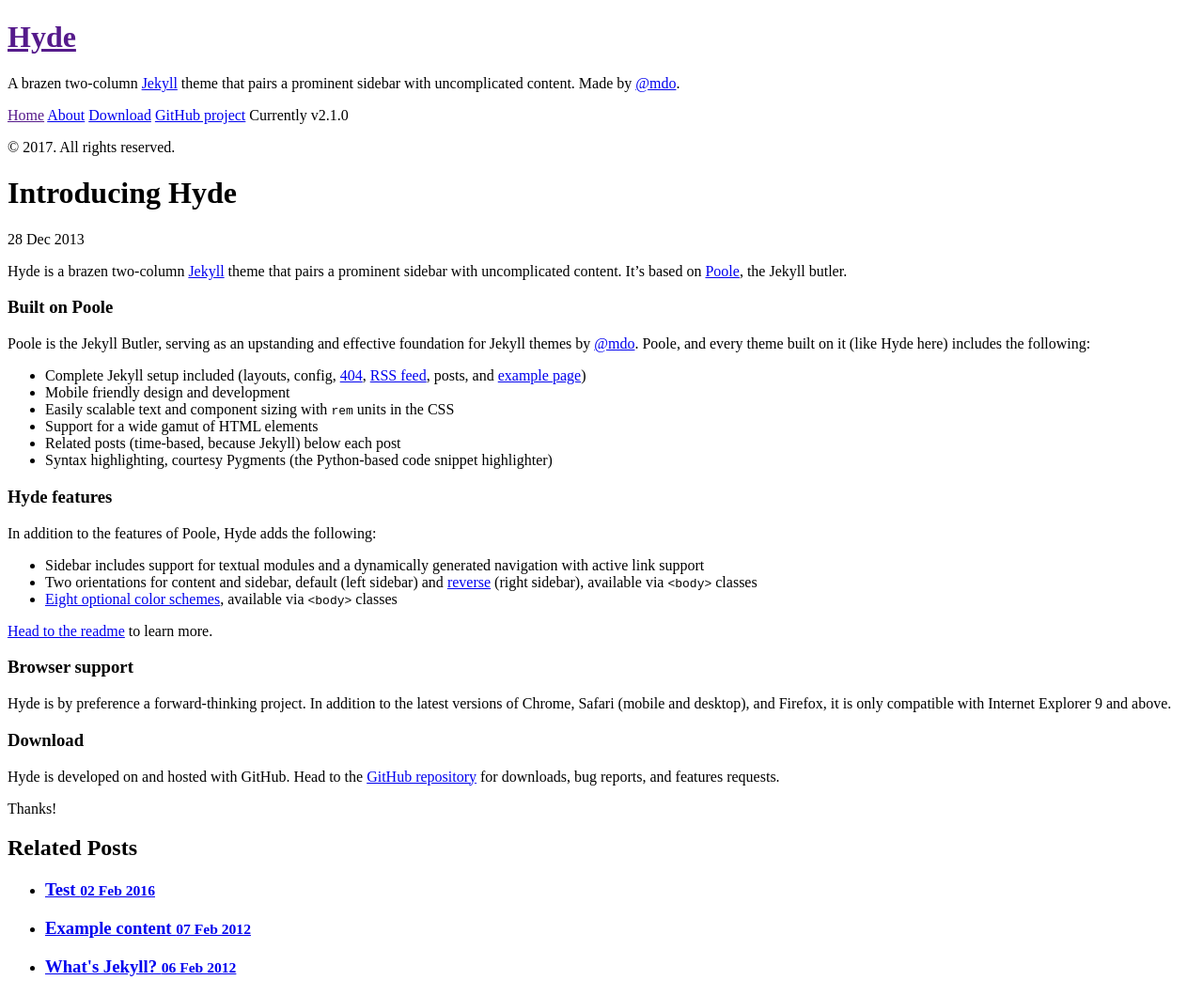
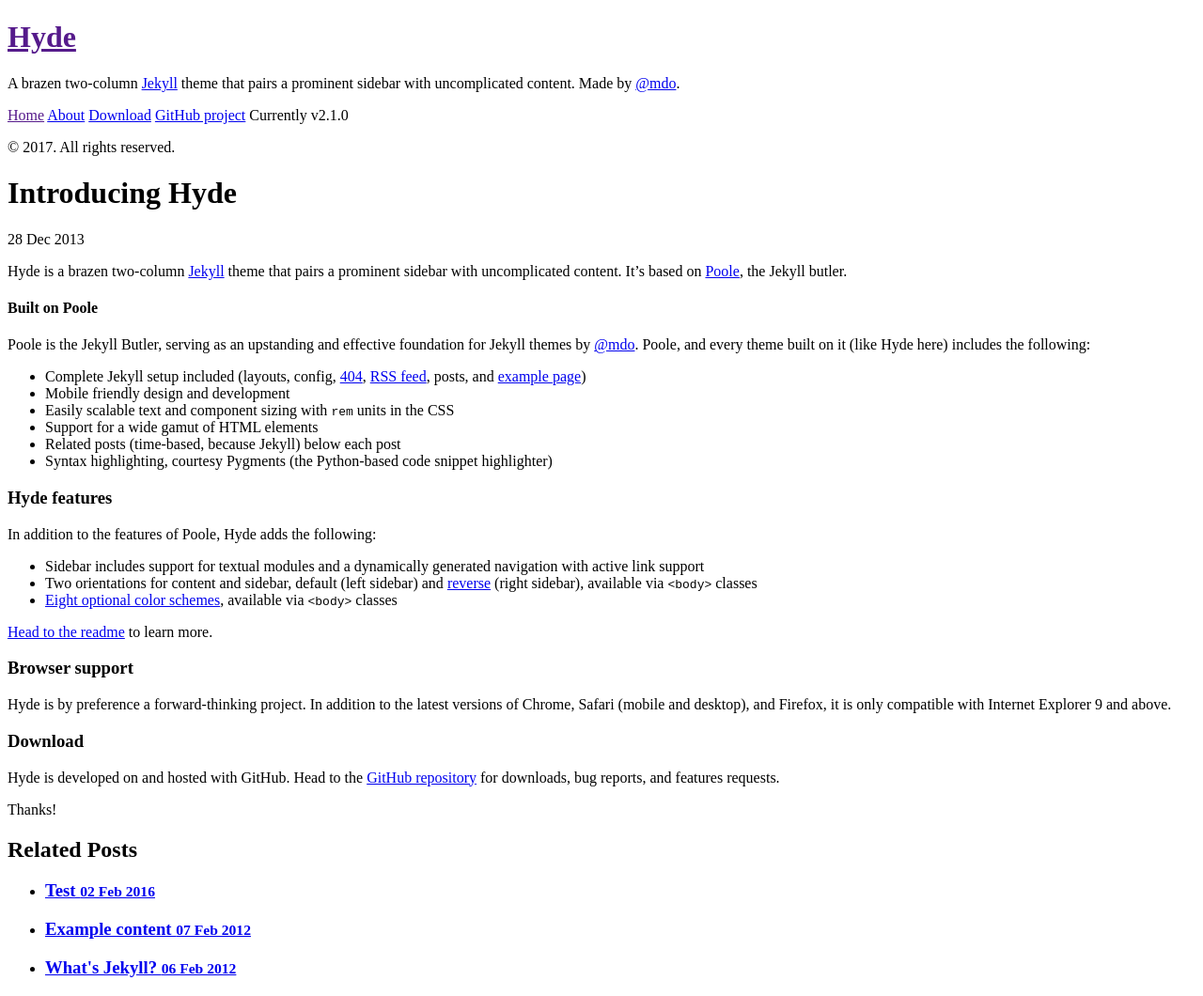
Before and after one commit to sahadnk72/sahadnk72.github.io, a Jekyll site: the page built from _posts/2013-12-28-introducing-hyde.md, in a window 1280 px wide. Shown: the whole page at 94% size. Built offline with Jekyll 4.4.1, drawn with Linux system fonts in a browser that asks for light colours; Markdown is read by kramdown in place of the engine named in the settings.

```diff
--- a/_posts/2013-12-28-introducing-hyde.md
+++ b/_posts/2013-12-28-introducing-hyde.md
@@ -5,7 +5,7 @@ title: Introducing Hyde
 
 Hyde is a brazen two-column [Jekyll](http://jekyllrb.com) theme that pairs a prominent sidebar with uncomplicated content. It's based on [Poole](http://getpoole.com), the Jekyll butler.
 
-### Built on Poole
+#### Built on Poole
 
 Poole is the Jekyll Butler, serving as an upstanding and effective foundation for Jekyll themes by [@mdo](https://twitter.com/mdo). Poole, and every theme built on it (like Hyde here) includes the following:
 
```
